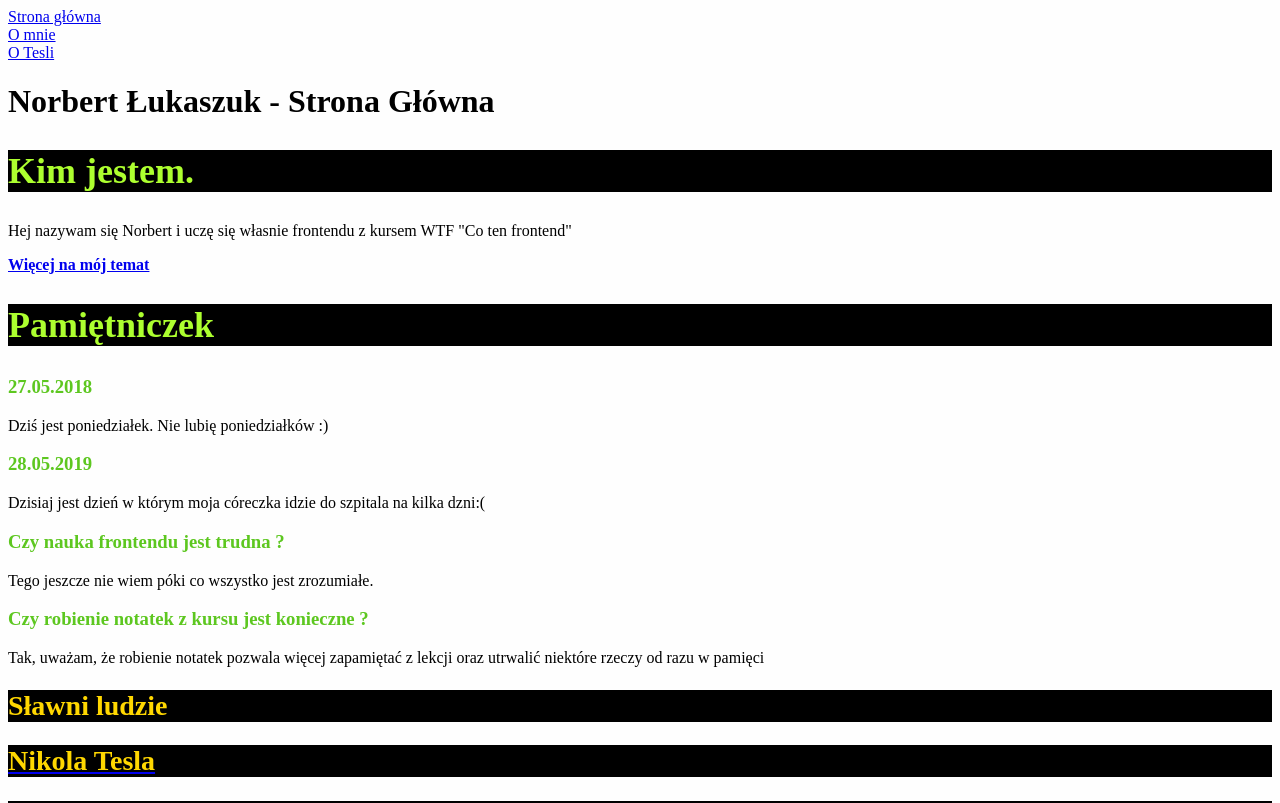
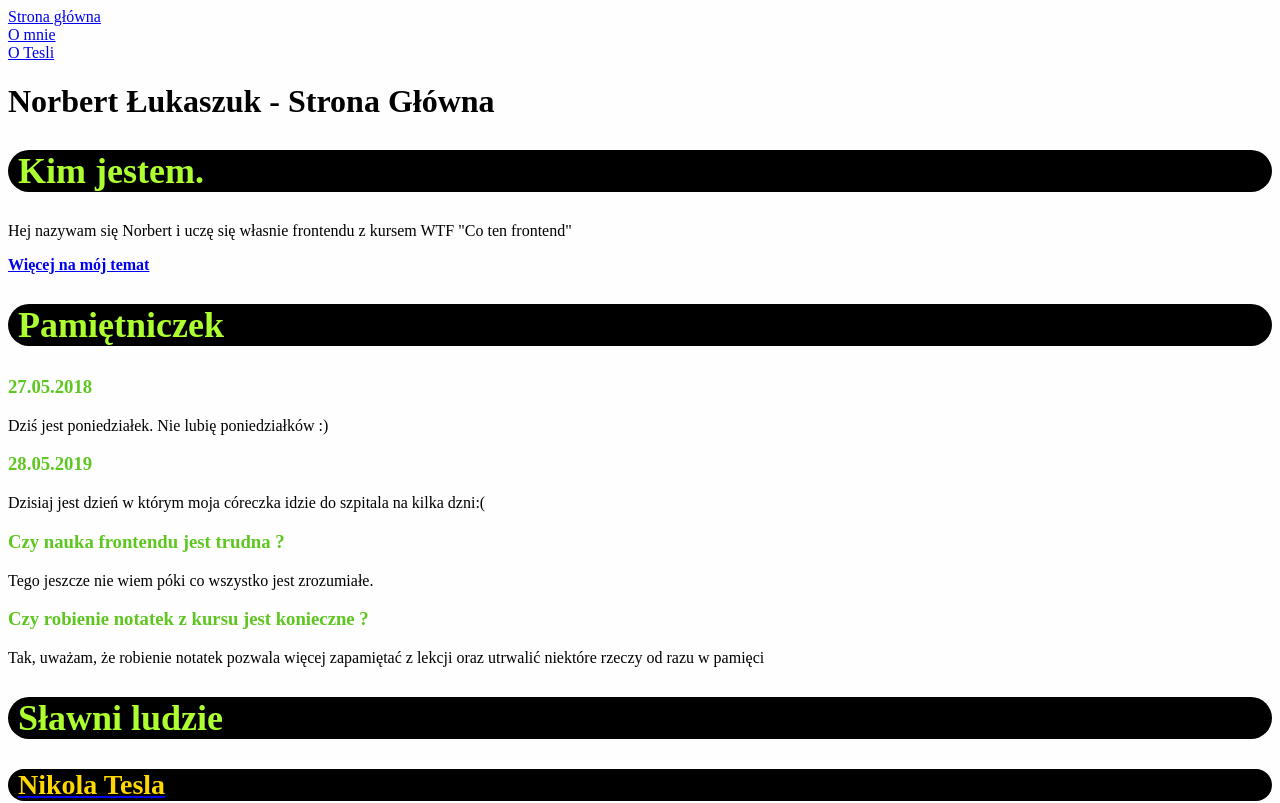
Before and after one commit to norbert-lukaszuk/homepage, a plain HTML site: page index.html in a window 1280 px wide. Shown: the top 803 px of the page. Drawn offline with Linux system fonts and the light colour scheme.

Commit message:
second test commit

```diff
--- a/index.html
+++ b/index.html
@@ -52,7 +52,7 @@
 			</section>
 		</section>
 		<section>
-			<h2 class="famousPeople">Sławni ludzie</h2>
+			<h2 class="secondHeader">Sławni ludzie</h2>
 
 			<a href="nikola.html">
 				<h2 class="famousPeople">Nikola Tesla</h2>
--- a/style.css
+++ b/style.css
@@ -10,6 +10,8 @@ body {
 .secondHeader{
 	color: greenyellow;
 	background: black;
+	padding-left: 10px;
+	border-radius: 30px;
 	font-size: 36px;
 }
 
@@ -20,7 +22,9 @@ body {
 .famousPeople{
 	color: gold;
 	font-size: 28px;
+	padding-left: 10px;
 	background: black;
+	border-radius: 30px;
 }
 
 .footer{
--- a/style1.css
+++ b/style1.css
@@ -24,11 +24,11 @@
 .paragraph {
 	color: black;
 	background: whitesmoke;
-	max-height: 80px;
+	/* max-height: 80px;    */
 	/* maksymalna wysokość bloku wynosi 80 pixeli */
-	overflow: scroll;
+	/* overflow: scroll;  */
 	/* gdy zostanie przekroczona wysokość 80 pixeli dodane zostaną paski do przewijania tekstu */
-	width: 80vw;
+	/* width: 80vw; */
 	/*szerokość paragrafu wynosi 80% szerokości ekranu i dynamicznie się zmienia*/
 	/* padding-left: 8px; */
 	/* przesuwa tekst w bloku w prawo 0 8px tworząc margines z lewej strony */
```
